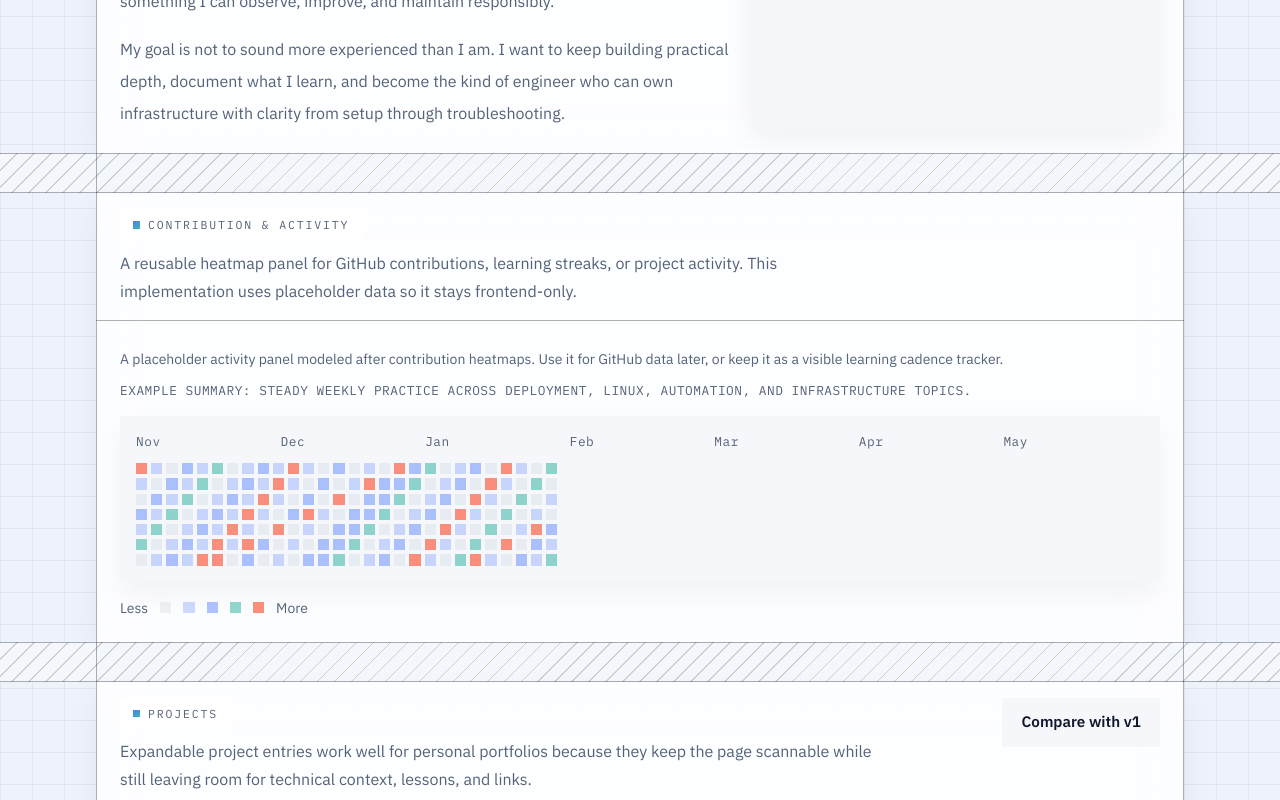
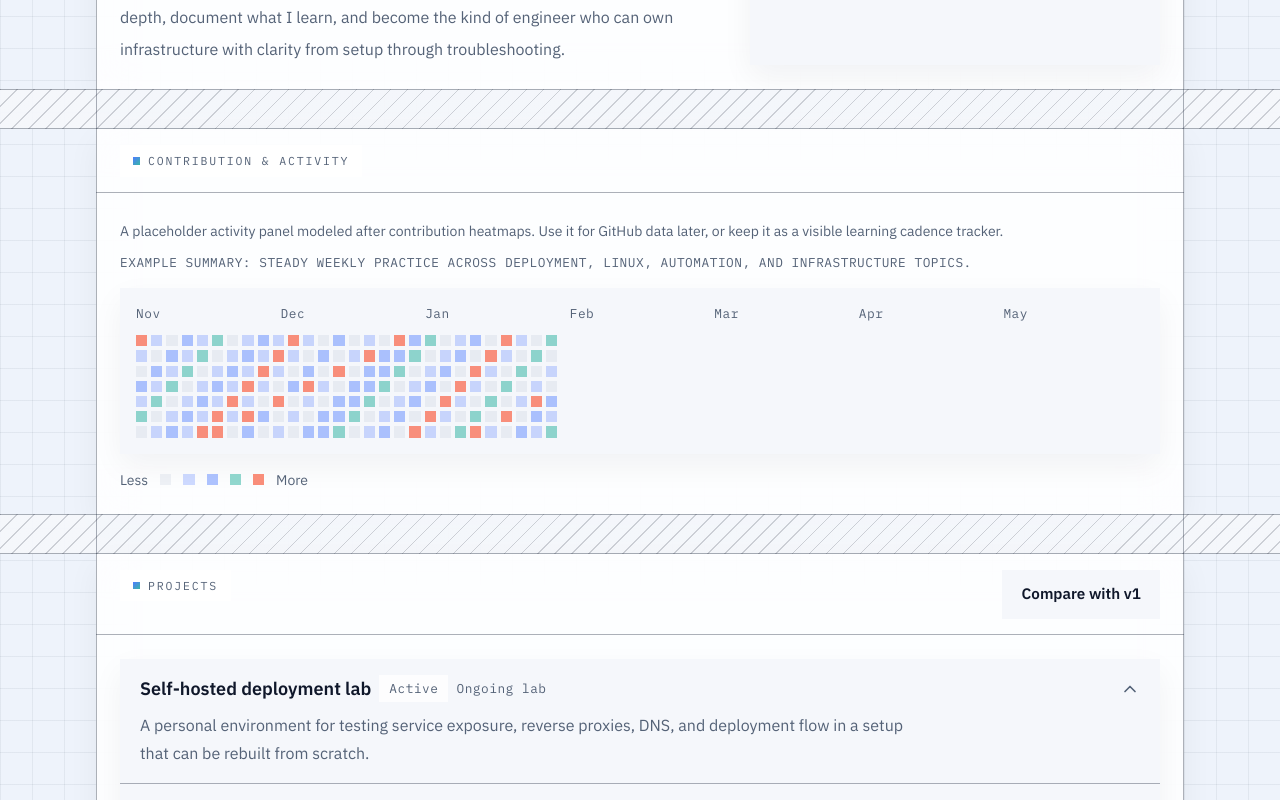
Before and after one commit to Sureinity/portfolio, a Next.js app: page / in a window 1280 px wide. Shown: the part 2160-2960 px from the top of the page. Built offline with nearby package versions, Linux system fonts and the light colour scheme.

Commit message:
refactor(content): remove section heading descriptions
Drop the explanatory blurbs from the main page section headers.
Simplify the shared SectionPanel component by removing the unused description prop.

```diff
--- a/src/app/page.tsx
+++ b/src/app/page.tsx
@@ -49,7 +49,6 @@ export default function Home() {
         <SectionPanel
           id="about"
           title="About"
-          description="A grounded summary section for explaining why you are moving toward DevOps or platform engineering, without overselling senior-level experience."
         >
           <div className="grid gap-4 lg:grid-cols-[1.2fr_0.8fr]">
             <div className="space-y-4">
@@ -78,7 +77,6 @@ export default function Home() {
         <SectionPanel
           id="activity"
           title="Contribution & Activity"
-          description="A reusable heatmap panel for GitHub contributions, learning streaks, or project activity. This implementation uses placeholder data so it stays frontend-only."
         >
           <ActivityGrid weeks={activityWeeks} monthLabels={activityMonthLabels} />
         </SectionPanel>
@@ -87,7 +85,6 @@ export default function Home() {
         <SectionPanel
           id="projects"
           title="Projects"
-          description="Expandable project entries work well for personal portfolios because they keep the page scannable while still leaving room for technical context, lessons, and links."
           action={
             <a href="/versions/v1" className="ghost-button text-sm">
               Compare with v1
@@ -101,7 +98,6 @@ export default function Home() {
         <SectionPanel
           id="experience"
           title="Experience"
-          description="A timeline or accordion section for real work, self-directed projects, apprenticeships, or lab-heavy learning experience. The sample content stays honest about being in progress."
         >
           <TimelineSection items={experienceItems} />
         </SectionPanel>
@@ -110,7 +106,6 @@ export default function Home() {
         <SectionPanel
           id="education"
           title="Education"
-          description="A separate education panel helps keep the resume structure familiar, even if part of your background is independent learning rather than formal infrastructure work."
         >
           <TimelineSection items={educationItems} />
         </SectionPanel>
@@ -119,7 +114,6 @@ export default function Home() {
         <SectionPanel
           id="articles"
           title="Blog / Articles"
-          description="Short writing entries help show how you think, what you are learning, and how you document your work. These links are placeholders you can replace later."
         >
           <BlogList articles={articleEntries} />
         </SectionPanel>
@@ -128,7 +122,6 @@ export default function Home() {
         <SectionPanel
           id="stack"
           title="Technology Stack"
-          description="Group tools into a few categories instead of listing everything in one long row. The goal is to communicate focus areas, not to turn the section into a checklist wall."
         >
           <StackCloud categories={stackCategories} />
         </SectionPanel>
--- a/src/components/section-panel.tsx
+++ b/src/components/section-panel.tsx
@@ -3,7 +3,6 @@ import type { ReactNode } from "react";
 type SectionPanelProps = {
   id: string;
   title: string;
-  description?: string;
   children: ReactNode;
   srOnlyTitle?: boolean;
   action?: ReactNode;
@@ -12,7 +11,6 @@ type SectionPanelProps = {
 export function SectionPanel({
   id,
   title,
-  description,
   children,
   srOnlyTitle = false,
   action,
@@ -24,13 +22,8 @@ export function SectionPanel({
           <h2 className="sr-only">{title}</h2>
         ) : (
           <div className="flex flex-col gap-4 sm:flex-row sm:items-start sm:justify-between">
-            <div className="space-y-2">
+            <div>
               <span className="eyebrow">{title}</span>
-              {description ? (
-                <p className="max-w-3xl text-sm leading-7 text-[color:var(--muted-foreground)] sm:text-base">
-                  {description}
-                </p>
-              ) : null}
             </div>
             {action}
           </div>
```
